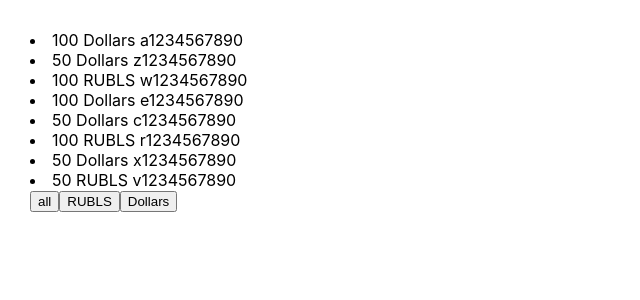
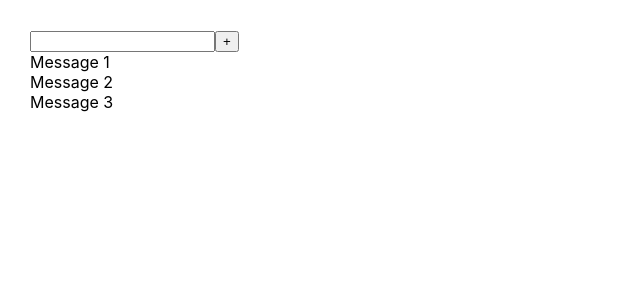
Before and after one commit to rutkovsky/microtasks, a React (Create React App) app: page / in a window 1280 px wide. Shown: the top 300 px of the page, without its empty margins (0-640 px from the left). Built offline with nearby package versions, Linux system fonts and the light colour scheme.

Commit message:
microtasks -FullInput

```diff
--- a/src/App.tsx
+++ b/src/App.tsx
@@ -1,37 +1,27 @@
-import React, {useState} from 'react';
+import React, {Fragment, useState} from 'react';
 import './App.css';
-import {NewComponent} from './Components/NewComponent';
-
-type FilterType = 'all' | 'RUBLS' | 'Dollars'
+import {FullInput} from './Components/FullInput';
 
 const App = () => {
-    const [money, setMoney] = useState([
-        {banknots: 'Dollars', value: 100, number: ' a1234567890'},
-        {banknots: 'Dollars', value: 50, number: ' z1234567890'},
-        {banknots: 'RUBLS', value: 100, number: ' w1234567890'},
-        {banknots: 'Dollars', value: 100, number: ' e1234567890'},
-        {banknots: 'Dollars', value: 50, number: ' c1234567890'},
-        {banknots: 'RUBLS', value: 100, number: ' r1234567890'},
-        {banknots: 'Dollars', value: 50, number: ' x1234567890'},
-        {banknots: 'RUBLS', value: 50, number: ' v1234567890'},
+    const [message, setMessage] = useState([
+        {message: 'Message 1'},
+        {message: 'Message 2'},
+        {message: 'Message 3'},
     ])
 
-    let [filter, setFilter] = useState<FilterType>('all')
-
-    let currentMoney = money;
-    if (filter === 'RUBLS') {
-        currentMoney = money.filter((filteredMoney) => filteredMoney.banknots === 'RUBLS')
-    }
-    if (filter === 'Dollars') {
-        currentMoney = money.filter((filteredMoney) => filteredMoney.banknots === 'Dollars')
-    }
-    let onClickButtonHandler = (nameButton: FilterType) => {
-        setFilter(nameButton)
+    function addMessage (title: string) {
+        let NewMessage = {message: title}
+        setMessage([NewMessage, ...message])
     }
 
     return (
         <div className="App">
-            <NewComponent currentMoney={currentMoney} onClickButtonHandler={onClickButtonHandler}/>
+            <div>
+                <FullInput addMessage={addMessage}/>
+                <div>
+                    {message.map((el, index) => <div key={index}>{el.message}</div>)}
+                </div>
+            </div>
         </div>
     )
 }
--- a/src/Components/Button.tsx
+++ /dev/null
@@ -1 +0,0 @@
-import React from 'react';
--- /dev/null
+++ b/src/Components/FullInput.tsx
@@ -0,0 +1,25 @@
+import React, {ChangeEvent, useState} from 'react';
+
+type addMessagePropsType = {
+    addMessage: (title: string) => void
+}
+
+export const FullInput = (props: addMessagePropsType) => {
+    let [title, setTitle] = useState('')
+
+    const onChangeInputHandler = (event: ChangeEvent<HTMLInputElement>) => {
+       setTitle(event.currentTarget.value)
+    }
+
+    const onClickButtonHandler = () => {
+        props.addMessage(title)
+        setTitle('')
+    }
+
+    return (
+        <div>
+            <input value={title} onChange={onChangeInputHandler}/>
+            <button onClick={onClickButtonHandler}>+</button>
+        </div>
+    );
+};
--- a/src/Components/NewComponent.tsx
+++ /dev/null
@@ -1,29 +0,0 @@
-import React from 'react';
-
-type MoneyPropsType = {
-    banknots: string
-    value: number
-    number: string
-}
-
-type FilterType = 'all' | 'RUBLS' | 'Dollars'
-
-type NewComponentPropsType = {
-    onClickButtonHandler: (nameButton: FilterType) => void
-    currentMoney: MoneyPropsType[]
-}
-
-export const NewComponent = (props: NewComponentPropsType) => {
-    return (
-        <div>
-            <div>
-                {props.currentMoney.map((el, index) => <li key={index}>{el.value} {el.banknots} {el.number}</li>)}
-            </div>
-            <>
-                <button onClick={() => (props.onClickButtonHandler('all'))}>all</button>
-                <button onClick={() => (props.onClickButtonHandler('RUBLS'))}>RUBLS</button>
-                <button onClick={() => (props.onClickButtonHandler('Dollars'))}>Dollars</button>
-            </>
-        </div>
-    )
-}
```
